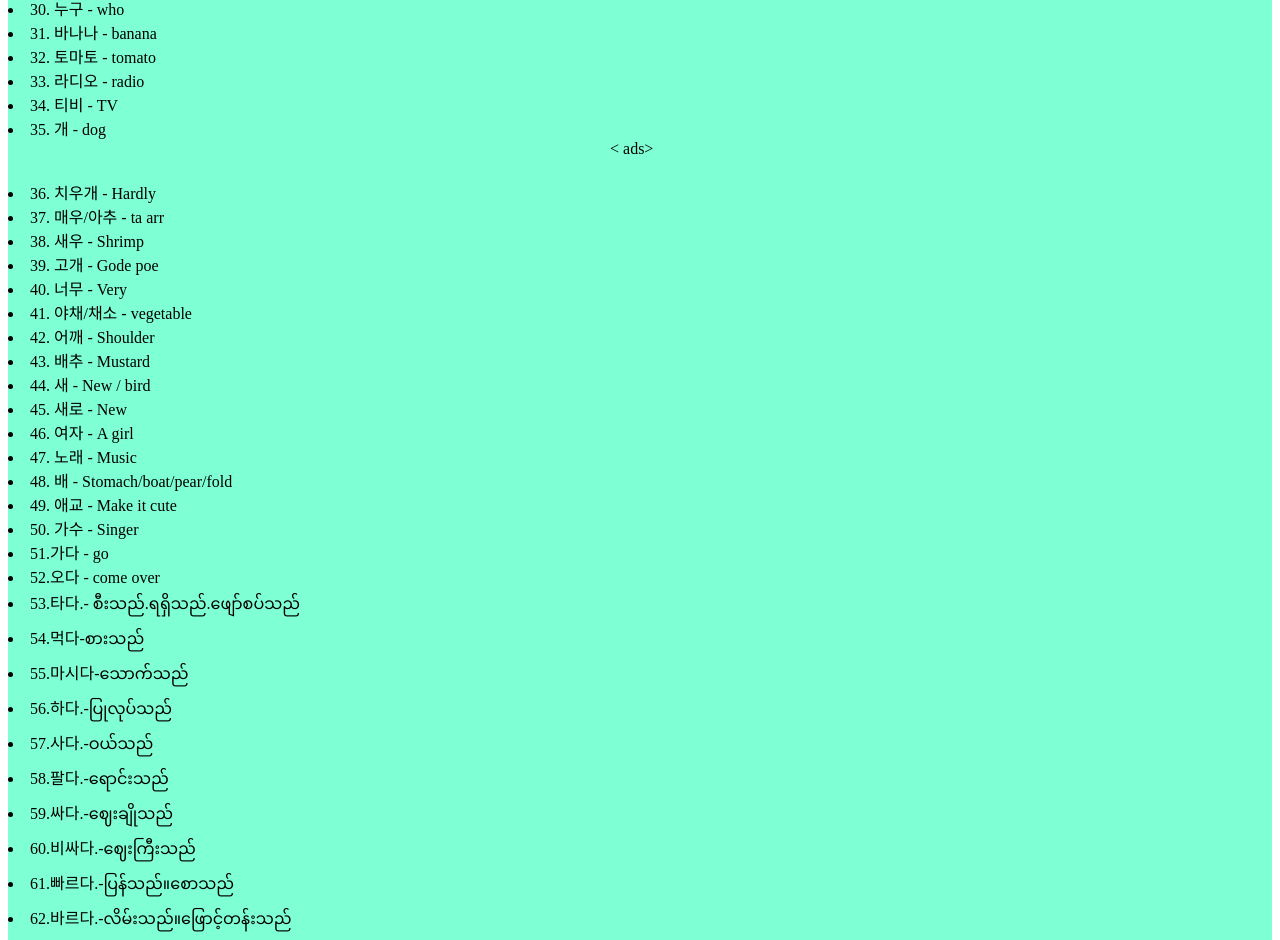
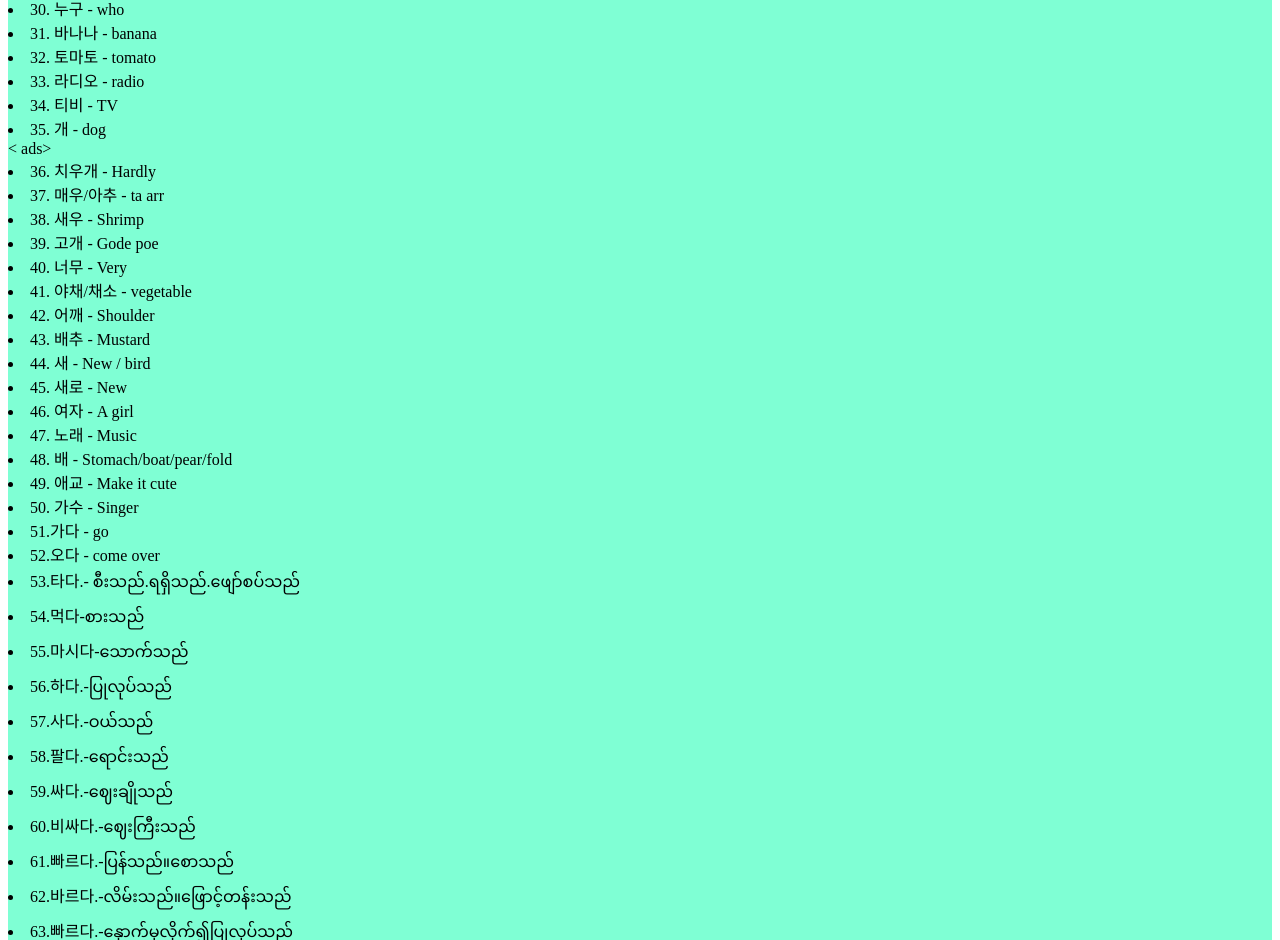
Before and after one commit to eiithu142/koreanburmese, a plain HTML site: page page3.html in a window 1280 px wide. Shown: the part 959-1899 px from the top of the page. Drawn offline with nearby package versions, Linux system fonts and the light colour scheme.

Commit message:
Update page3.html
Signed-off-by: Thar w phyo <129317276+eiithu142@users.noreply.github.com>

```diff
--- a/page3.html
+++ b/page3.html
@@ -130,9 +130,10 @@
      background-color: aqua;
  }
 .ads{
-    width:60px;
-    height:40px;
+    width:auto;
+    height:auto;
     margin:auto;
+
 }
 </style>
 </html>
```
